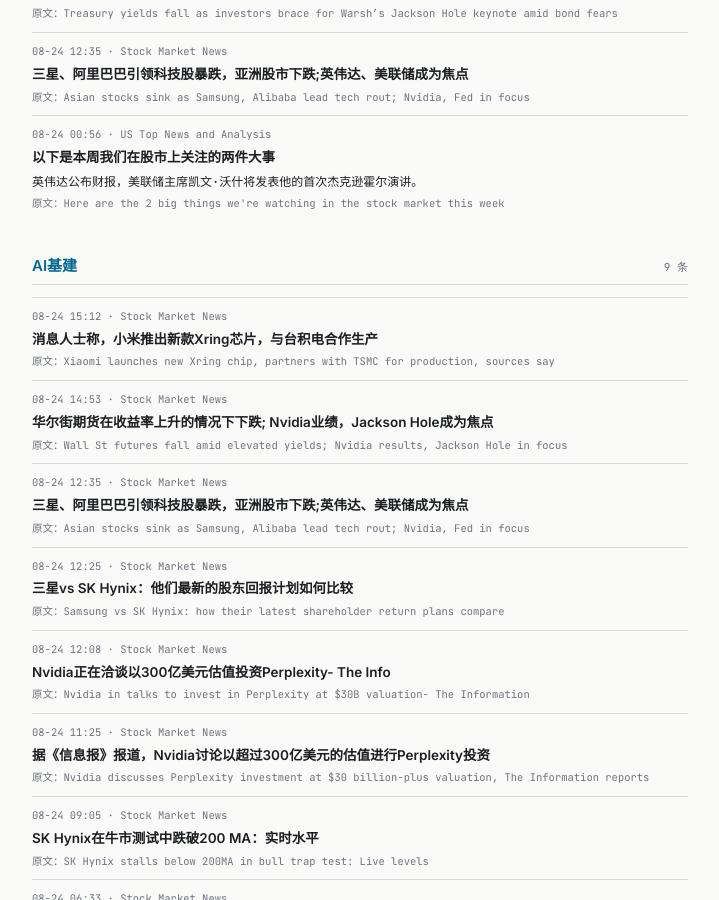
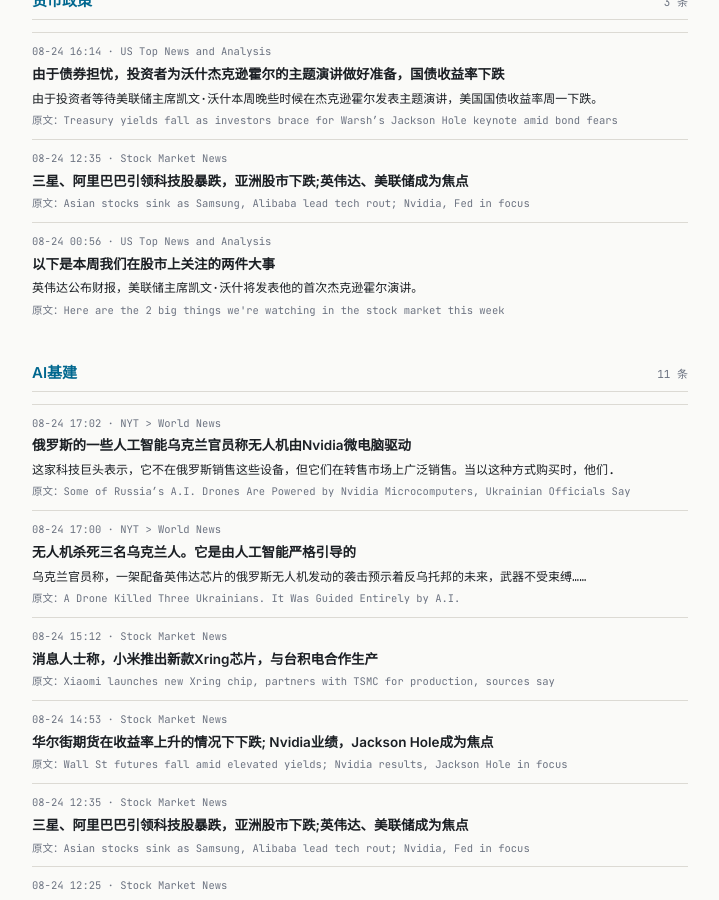
Before and after one commit to tang3super/tang3super.github.io, a Jekyll site: the page built from macro-trade/news-digest.md, in a window 1280 px wide and 900 px high, scrolled down 1766 px. Shown: the whole window, without its empty margins (280-999 px from the left). Built offline with Jekyll 4.4.1, drawn with Linux system fonts in a browser that asks for light colours; some of the changed text lies outside the part shown.

Commit message:
sync news-digest article

```diff
--- a/macro-trade/news-digest.md
+++ b/macro-trade/news-digest.md
@@ -5,11 +5,18 @@
 date: '2026-08-24'
 summary: 2026年第35周监控
 week_label: 2026年第35周监控
-last_updated: 2026-08-24 16:24
+last_updated: 2026-08-24 17:11
 refresh_note: 每 5 分钟自动刷新
 topics:
 - name: 地缘政治
   items:
+  - title: Where Iran’s Young People Gather, the Government Sees Threats to Its Authority
+    summary: In recent weeks, the police have closed dozens of cafes, often citing laws that stipulate women must veil in public. Experts say the closure…
+    link: https://www.nytimes.com/2026/08/24/world/middleeast/iran-cafe-closures.html
+    source: NYT > World News
+    time: 08-24 16:47
+    title_zh: 伊朗年轻人聚集的地方，政府看到对其权威的威胁
+    summary_zh: 最近几周，警方关闭了数十家咖啡馆，经常援引法律规定女性必须在公共场合戴面纱。专家称关闭.
   - title: How much more are you spending on petrol since the war in Iran began?
     summary: At least 145 countries have reported increases in petrol prices since the attacks on Iran by the US and Israel began.
     link: https://www.aljazeera.com/news/2026/8/24/how-much-more-are-you-spending-on-petrol-since-the-war-in-iran-began?traffic_source=rss
@@ -123,6 +130,20 @@
     summary_zh: 英伟达公布财报，美联储主席凯文·沃什将发表他的首次杰克逊霍尔演讲。
 - name: AI基建
   items:
+  - title: Some of Russia’s A.I. Drones Are Powered by Nvidia Microcomputers, Ukrainian Officials Say
+    summary: The tech giant says it does not sell the devices in Russia, but they are widely available on resale markets. When purchased that way, they a…
+    link: https://www.nytimes.com/2026/08/24/world/europe/ukraine-war-nvidia-ai-autonomous-drones.html
+    source: NYT > World News
+    time: 08-24 17:02
+    title_zh: 俄罗斯的一些人工智能乌克兰官员称无人机由Nvidia微电脑驱动
+    summary_zh: 这家科技巨头表示，它不在俄罗斯销售这些设备，但它们在转售市场上广泛销售。当以这种方式购买时，他们.
+  - title: A Drone Killed Three Ukrainians. It Was Guided Entirely by A.I.
+    summary: An attack by what Ukrainian officials said was a Russian drone with an Nvidia chip presages a dystopian future of weaponry untethered to hum…
+    link: https://www.nytimes.com/2026/08/24/world/europe/drones-autonomous-ai-kill.html
+    source: NYT > World News
+    time: 08-24 17:00
+    title_zh: 无人机杀死三名乌克兰人。它是由人工智能严格引导的
+    summary_zh: 乌克兰官员称，一架配备英伟达芯片的俄罗斯无人机发动的袭击预示着反乌托邦的未来，武器不受束缚……
   - title: Xiaomi launches new Xring chip, partners with TSMC for production, sources say
     summary: ''
     link: https://www.investing.com/news/stock-market-news/xiaomi-launches-new-xring-chip-partners-with-tsmc-for-production-sources-say-4872712
```
